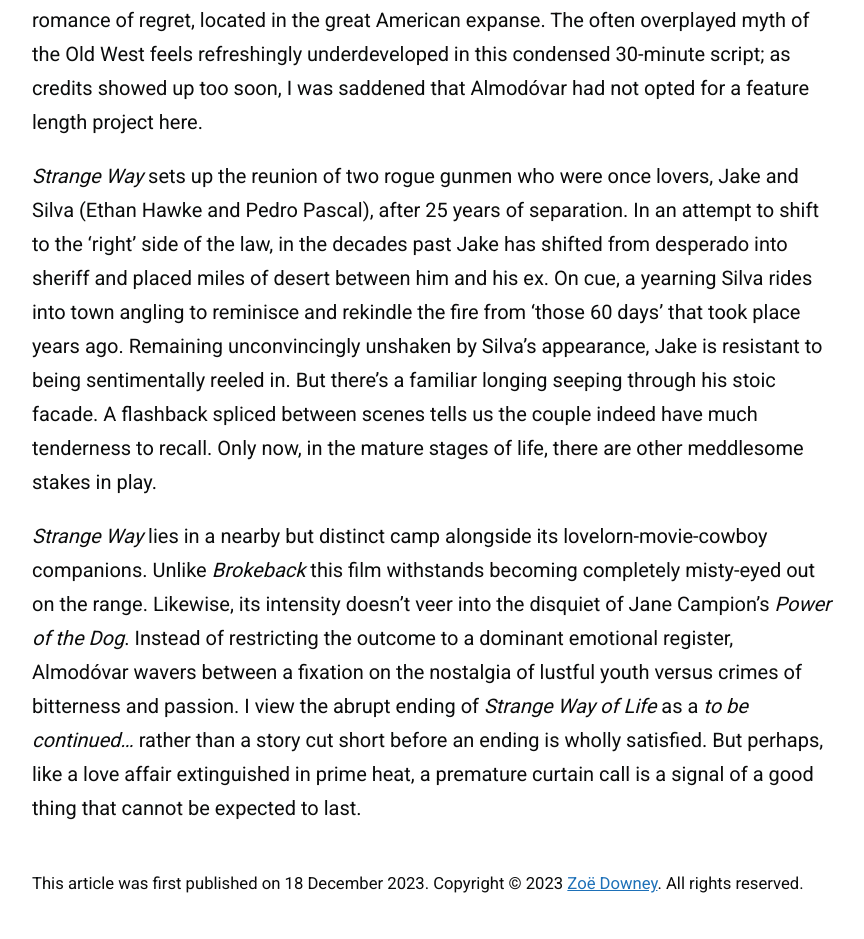
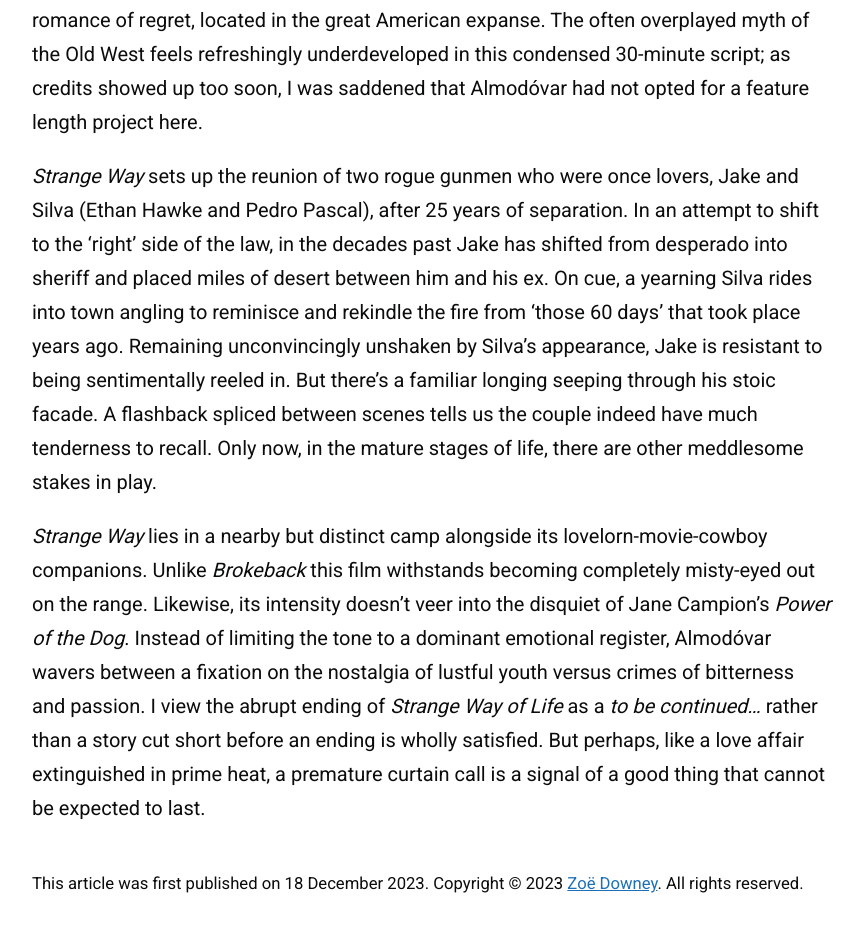
Before and after one commit to zoeurl/zoedowney.github.io, a Jekyll site: the page built from _posts/2023-12-18-strange-way-of-life.md, in a window 1280 px wide. Shown: the part 705-1644 px from the top of the page, without its empty margins (208-1072 px from the left). Built offline with Jekyll 4.4.1, drawn with Linux system fonts in a browser that asks for light colours.

Commit message:
Update 2023-12-18-strange-way-of-life.md

```diff
--- a/_posts/2023-12-18-strange-way-of-life.md
+++ b/_posts/2023-12-18-strange-way-of-life.md
@@ -13,4 +13,4 @@
 
 _Strange Way_ sets up the reunion of two rogue gunmen who were once lovers, Jake and Silva (Ethan Hawke and Pedro Pascal), after 25 years of separation. In an attempt to shift to the ‘right’ side of the law, in the decades past Jake has shifted from desperado into sheriff and placed miles of desert between him and his ex. On cue, a yearning Silva rides into town angling to reminisce and rekindle the fire from ‘those 60 days’ that took place years ago. Remaining unconvincingly unshaken by Silva’s appearance, Jake is resistant to being sentimentally reeled in. But there’s a familiar longing seeping through his stoic facade. A flashback spliced between scenes tells us the couple indeed have much tenderness to recall. Only now, in the mature stages of life, there are other meddlesome stakes in play.
 
-_Strange Way_ lies in a nearby but distinct camp alongside its lovelorn-movie-cowboy companions. Unlike _Brokeback_ this film withstands becoming completely misty-eyed out on the range. Likewise, its intensity doesn't veer into the disquiet of Jane Campion’s _Power of the Dog_. Instead of restricting the outcome to a dominant emotional register, Almodóvar wavers between a fixation on the nostalgia of lustful youth versus crimes of bitterness and passion. I view the abrupt ending of _Strange Way of Life_ as a _to be continued…_ rather than a story cut short before an ending is wholly satisfied. But perhaps, like a love affair extinguished in prime heat, a premature curtain call is a signal of a good thing that cannot be expected to last.
+_Strange Way_ lies in a nearby but distinct camp alongside its lovelorn-movie-cowboy companions. Unlike _Brokeback_ this film withstands becoming completely misty-eyed out on the range. Likewise, its intensity doesn't veer into the disquiet of Jane Campion’s _Power of the Dog_. Instead of limiting the tone to a dominant emotional register, Almodóvar wavers between a fixation on the nostalgia of lustful youth versus crimes of bitterness and passion. I view the abrupt ending of _Strange Way of Life_ as a _to be continued…_ rather than a story cut short before an ending is wholly satisfied. But perhaps, like a love affair extinguished in prime heat, a premature curtain call is a signal of a good thing that cannot be expected to last.
```
